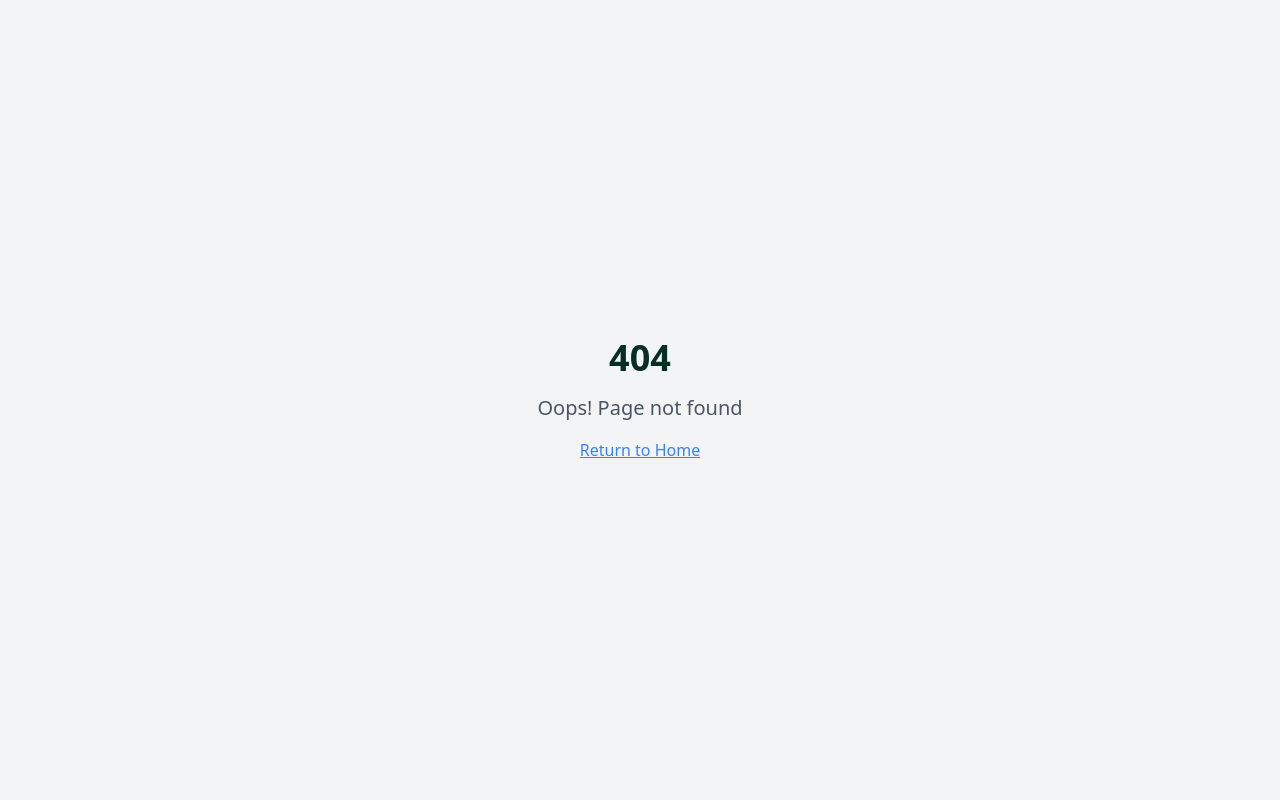
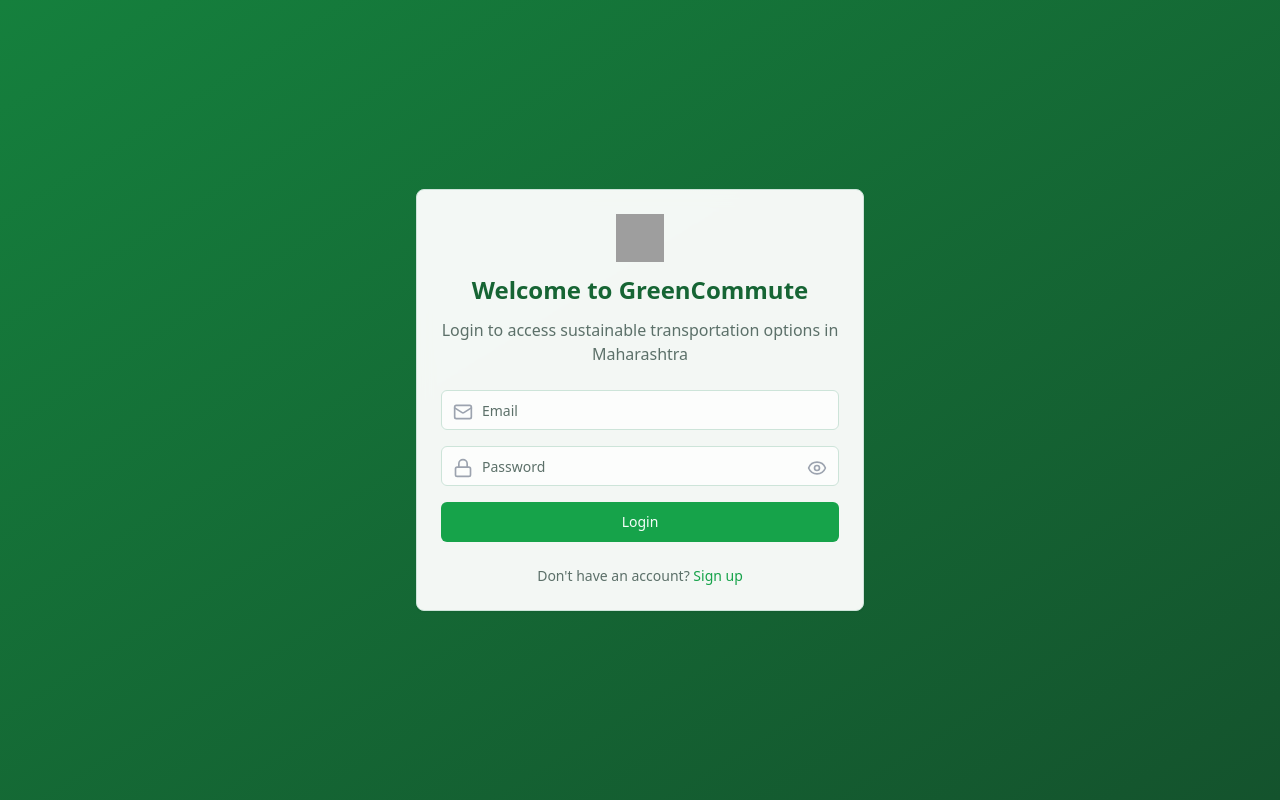
Before and after one commit to Aditya-Angaj/transit-footprint-hub, a React (Vite) app: page /login in a window 1280 px wide. Before the commit this address had no page. Built offline with nearby package versions, Linux system fonts and the light colour scheme; grey boxes are pictures that could not be loaded.

Commit message:
Refactor: Update UI components
Update the UI components to improve the user interface.

```diff
--- a/src/App.tsx
+++ b/src/App.tsx
@@ -1,9 +1,11 @@
+
 import { Toaster } from "@/components/ui/toaster";
 import { Toaster as Sonner } from "@/components/ui/sonner";
 import { TooltipProvider } from "@/components/ui/tooltip";
 import { QueryClient, QueryClientProvider } from "@tanstack/react-query";
 import { BrowserRouter, Routes, Route } from "react-router-dom";
 import Index from "./pages/Index";
+import Login from "./pages/Login";
 import NotFound from "./pages/NotFound";
 
 const queryClient = new QueryClient();
@@ -16,6 +18,7 @@ const App = () => (
       <BrowserRouter>
         <Routes>
           <Route path="/" element={<Index />} />
+          <Route path="/login" element={<Login />} />
           {/* ADD ALL CUSTOM ROUTES ABOVE THE CATCH-ALL "*" ROUTE */}
           <Route path="*" element={<NotFound />} />
         </Routes>
--- a/src/components/Header.tsx
+++ b/src/components/Header.tsx
@@ -1,9 +1,12 @@
 
 import React from 'react';
-import { Bike, Car, Earth } from 'lucide-react';
+import { useNavigate } from 'react-router-dom';
+import { Bike, Earth } from 'lucide-react';
 import { Button } from './ui/button';
 
 const Header = () => {
+  const navigate = useNavigate();
+
   return (
     <header className="sticky top-0 z-10 w-full bg-white border-b border-earth-200 shadow-sm">
       <div className="container flex items-center justify-between h-16 px-4 mx-auto">
@@ -28,11 +31,12 @@ const Header = () => {
         </nav>
 
         <div className="flex items-center gap-4">
-          <Button variant="ghost" className="p-2 rounded-full">
-            <span className="sr-only">User profile</span>
-            <div className="w-8 h-8 rounded-full bg-green-100 flex items-center justify-center">
-              <span className="text-green-800 font-medium text-sm">JD</span>
-            </div>
+          <Button
+            variant="ghost"
+            onClick={() => navigate('/login')}
+            className="font-medium text-green-800 hover:text-green-600"
+          >
+            Login
           </Button>
         </div>
       </div>
--- /dev/null
+++ b/src/pages/Login.tsx
@@ -0,0 +1,100 @@
+
+import React, { useState } from 'react';
+import { useNavigate } from 'react-router-dom';
+import { Eye, EyeOff, Mail, Lock } from 'lucide-react';
+import { Button } from '@/components/ui/button';
+import { Input } from '@/components/ui/input';
+import { useToast } from '@/hooks/use-toast';
+import { Card, CardHeader, CardContent, CardFooter } from '@/components/ui/card';
+
+const Login = () => {
+  const [email, setEmail] = useState('');
+  const [password, setPassword] = useState('');
+  const [showPassword, setShowPassword] = useState(false);
+  const navigate = useNavigate();
+  const { toast } = useToast();
+
+  const handleLogin = async (e: React.FormEvent) => {
+    e.preventDefault();
+    // TODO: Implement Supabase authentication here
+    toast({
+      title: "Coming soon!",
+      description: "Login functionality will be implemented with Supabase authentication.",
+    });
+  };
+
+  return (
+    <div className="min-h-screen bg-gradient-to-br from-green-700 to-green-900 flex items-center justify-center p-4">
+      <Card className="w-full max-w-md bg-white/95 backdrop-blur">
+        <CardHeader className="space-y-3 text-center">
+          <div className="flex justify-center">
+            <img
+              src="/placeholder.svg"
+              alt="GreenCommute Logo"
+              className="h-12 w-12"
+            />
+          </div>
+          <h2 className="text-2xl font-bold text-green-800">Welcome to GreenCommute</h2>
+          <p className="text-muted-foreground">Login to access sustainable transportation options in Maharashtra</p>
+        </CardHeader>
+        <CardContent>
+          <form onSubmit={handleLogin} className="space-y-4">
+            <div className="space-y-2">
+              <div className="relative">
+                <Mail className="absolute left-3 top-3 h-5 w-5 text-gray-400" />
+                <Input
+                  type="email"
+                  placeholder="Email"
+                  value={email}
+                  onChange={(e) => setEmail(e.target.value)}
+                  className="pl-10"
+                  required
+                />
+              </div>
+            </div>
+            <div className="space-y-2">
+              <div className="relative">
+                <Lock className="absolute left-3 top-3 h-5 w-5 text-gray-400" />
+                <Input
+                  type={showPassword ? "text" : "password"}
+                  placeholder="Password"
+                  value={password}
+                  onChange={(e) => setPassword(e.target.value)}
+                  className="pl-10 pr-10"
+                  required
+                />
+                <button
+                  type="button"
+                  onClick={() => setShowPassword(!showPassword)}
+                  className="absolute right-3 top-3 text-gray-400 hover:text-gray-600"
+                >
+                  {showPassword ? (
+                    <EyeOff className="h-5 w-5" />
+                  ) : (
+                    <Eye className="h-5 w-5" />
+                  )}
+                </button>
+              </div>
+            </div>
+            <Button type="submit" className="w-full bg-green-600 hover:bg-green-700">
+              Login
+            </Button>
+          </form>
+        </CardContent>
+        <CardFooter className="flex flex-col space-y-4">
+          <div className="text-sm text-center text-muted-foreground">
+            Don't have an account?{' '}
+            <button
+              onClick={() => navigate('/signup')}
+              className="text-green-600 hover:text-green-700 font-medium"
+            >
+              Sign up
+            </button>
+          </div>
+        </CardFooter>
+      </Card>
+    </div>
+  );
+};
+
+export default Login;
```
